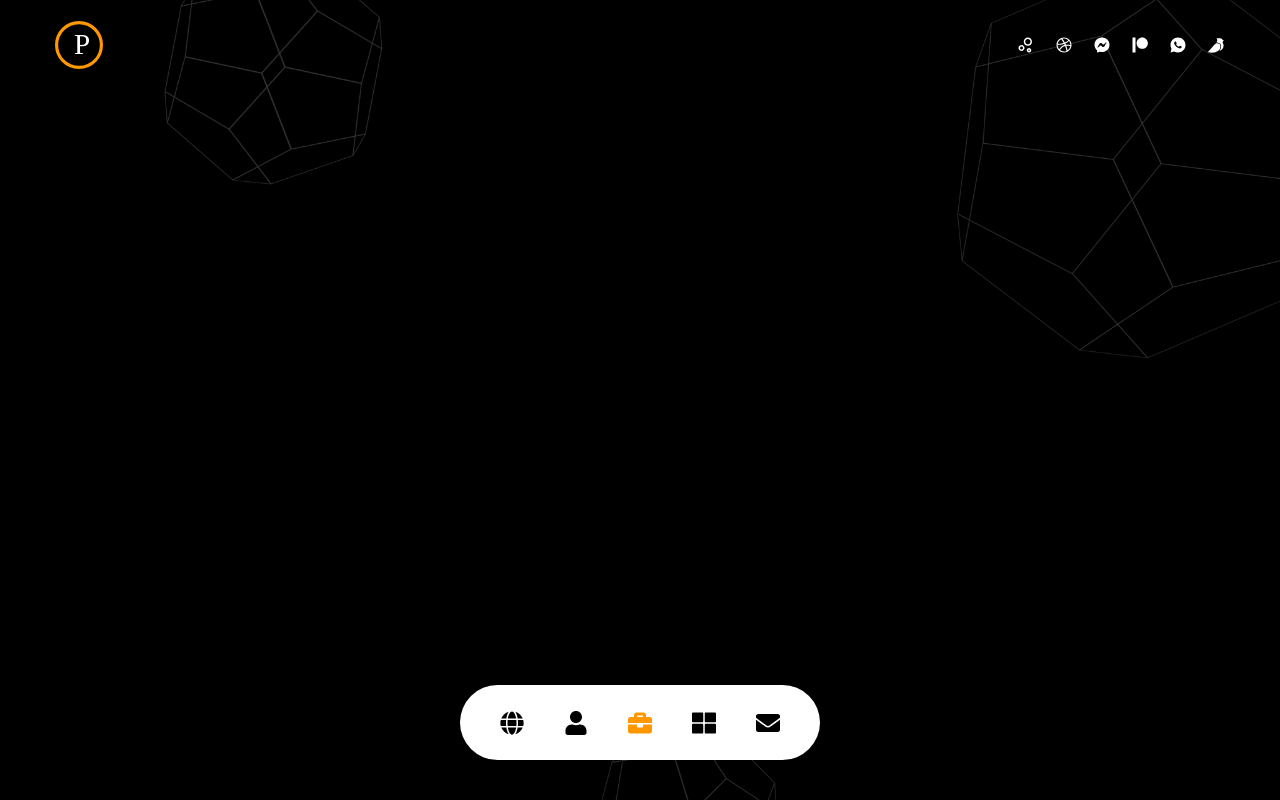
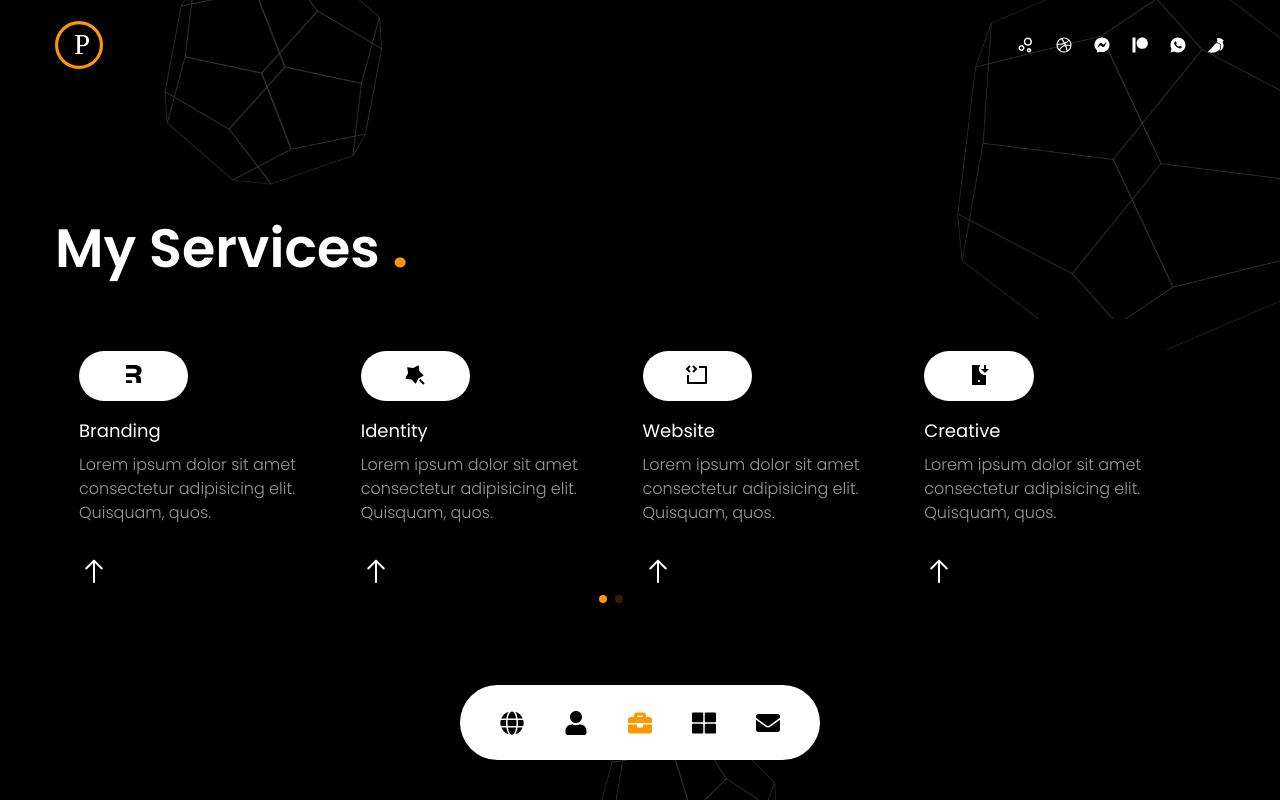
Before and after one commit to Ajosh-NyxBar/photo-nextjs, a Next.js app: page /services in a window 1280 px wide. Before the commit this address had no page. Built offline with nearby package versions, Linux system fonts and the light colour scheme.

Commit message:
add work page

```diff
--- a/components/ServiceSlider.js
+++ b/components/ServiceSlider.js
@@ -1,11 +1,104 @@
-import React from 'react'
+import React from "react";
+import {
+  RiArrowRightSLine,
+  RiCodeBlock,
+  RiMagicFill,
+  RiMobileDownloadFill,
+  RiRemixRunFill,
+  RiRocket2Fill,
+} from "react-icons/ri";
+import { Swiper, SwiperSlide } from "swiper/react";
+import "swiper/css";
+import "swiper/css/pagination";
+import "swiper/css/free-mode";
+import { Pagination, FreeMode } from "swiper/modules";
+import { RxArrowTopRight } from "react-icons/rx";
+
+const services = [
+  {
+    icon: <RiRemixRunFill />,
+    title: "Branding",
+    description:
+      "Lorem ipsum dolor sit amet consectetur adipisicing elit. Quisquam, quos.",
+  },
+  {
+    icon: <RiMagicFill />,
+    title: "Identity",
+    description:
+      "Lorem ipsum dolor sit amet consectetur adipisicing elit. Quisquam, quos.",
+  },
+  {
+    icon: <RiCodeBlock />,
+    title: "Website",
+    description:
+      "Lorem ipsum dolor sit amet consectetur adipisicing elit. Quisquam, quos.",
+  },
+  {
+    icon: <RiMobileDownloadFill />,
+    title: "Creative",
+    description:
+      "Lorem ipsum dolor sit amet consectetur adipisicing elit. Quisquam, quos.",
+  },
+  {
+    icon: <RiRocket2Fill />,
+    title: "SEO",
+    description:
+      "Lorem ipsum dolor sit amet consectetur adipisicing elit. Quisquam, quos.",
+  },
+];
 
 const ServiceSlider = () => {
   return (
-    <div>
+    <Swiper
+      breakpoints={{
+        320: {
+          slidesPerView: 1,
+          spaceBetween: 15,
+        },
+        640: {
+          slidesPerView: 2,
+          spaceBetween: 15,
+        },
+        1024: {
+          slidesPerView: 4,
+          spaceBetween: 15,
+        },
+      }}
+      freeMode={true}
+      pagination={{
+        clickable: true,
+      }}
+      modules={[Pagination, FreeMode]}
+    >
+      {services.map((service, index) => (
+        <SwiperSlide key={index}>
+          <div
+            className="bg-black h-max px-6 py-8 flex sm:flex-col gap-x-6 sm:gap-x-0 group rounded cursor-pointer border-[#ff9800] hover:border-t-2
+          transition-all duration-300"
+          >
+            <div
+              className="text-4xl w-[50%] h-[50px] flex pt-3 text-[24px]
+            justify-center rounded-full bg-white group-hover:bg-[#ff9800] mb-4"
+            >
+              {service.icon}
+            </div>
+            <div className="mb-8">
+              <div className="mb-2 text-lg text-white">{service.title}</div>
+              <p className="max-w-[350px] leading-normal">
+                {service.description}
+              </p>
+            </div>
 
-    </div>
-  )
-}
+            {/* ARROw */}
+            <div className="text-3xl">
+              <RxArrowTopRight className="group-hover:rotate-45 -rotate-45 transition-all duration-300 text-white
+              rounded-full group-hover:text-[#ff9800]"/>
+            </div>
+          </div>
+        </SwiperSlide>
+      ))}
+    </Swiper>
+  );
+};
 
-export default ServiceSlider
+export default ServiceSlider;
--- a/components/WorkSlider.js
+++ b/components/WorkSlider.js
@@ -1,11 +1,97 @@
-import React from 'react'
+import React from "react";
+
+const work = [
+  {
+    slides: [
+      {
+        images: [
+          {
+            path: "/thumb1.jpg",
+            title: "title",
+          },
+          {
+            path: "/thumb2.jpg",
+            title: "title",
+          },
+          {
+            path: "/thumb3.jpg",
+            title: "title",
+          },
+          {
+            path: "/thumb4.jpg",
+            title: "title",
+          },
+          {
+            path: "/thumb5.jpg",
+            title: "title",
+          },
+          {
+            path: "/thumb1.jpg",
+            title: "title",
+          },
+        ],
+      },
+    ],
+  },
+];
+
+import { Swiper, SwiperSlide } from "swiper/react";
+import "swiper/css";
+import "swiper/css/free-mode";
+import "swiper/css/navigation";
+import "swiper/css/pagination";
+
+import { Pagination } from "swiper/modules";
+import { BsArrowRight } from "react-icons/bs";
+
+import Image from "next/image";
 
 const WorkSlider = () => {
   return (
-    <div>
+    <Swiper
+      spaceBetween={10}
+      pagination={{
+        clickable: true,
+      }}
+      modules={[Pagination]}
+      className="h-[280px] sm:h-[480px]"
+    >
+      {work[0].slides.map((item, index) => (
+        <SwiperSlide key={index}>
+          <div className="grid grid-cols-3 grid-rows-2 gap-4 cursor-pointer">
+            {item.images.map((image, index) => (
+              <div
+                key={index}
+                className="relative rounded-lg overflow-hidden flex items-center justify-center group"
+              >
+                <div className="flex items-center justify-center relative overflow-hidden group">
+                  {/* IMAGE */}
+                  <Image src={image.path} width={500} height={300} />
 
-    </div>
-  )
-}
+                  {/* Overlay */}
+                  <div
+                    className="absolute bg-white/90 flex flex-col items-center
+                  justify-end gap-8 p-4 text-xl transition duration-300 ease-in-out transform translate-x-[100%] translate-y-full
+                  group-hover:translate-y-0 group-hover:translate-x-0 bottom-0 right-0"
+                  >
+                    <div className="flex items-center gap-x-2 text-[14px] tracking-[0.2rem]">
+                      <div className="delay-100">My</div>
+                      <div className="translate-y-[300%] group-hover:translate-y-0 transition-all duration-300 delay-150">
+                        Work
+                      </div>
+                      <div className="translate-y-[300%] group-hover:translate-y-0 transition-all duration-300 delay-300">
+                        <BsArrowRight className="text-2xl" />
+                      </div>
+                    </div>
+                  </div>
+                </div>
+              </div>
+            ))}
+          </div>
+        </SwiperSlide>
+      ))}
+    </Swiper>
+  );
+};
 
-export default WorkSlider
+export default WorkSlider;
--- /dev/null
+++ b/pages/services/index.js
@@ -0,0 +1,40 @@
+import React from "react";
+import { motion } from "framer-motion";
+import { fade } from "@/variants";
+import ServiceSlider from "@/components/ServiceSlider";
+
+const Services = () => {
+  return (
+    <div className="h-full py-36 flex items-center">
+      <div className="container mx-auto">
+        <div className="flex flex-col gap-x-8">
+          {/* TEXT */}
+          <div className="text-center flex xl:w-[59vw] flex-col lg:text-left mb-4 xl:mb-0">
+            <motion.h2
+              variants={fade("up", 0.2)}
+              initial="hidden"
+              animate="show"
+              exit="hidden"
+              className="h2 xl:mt-8"
+            >
+             My Services <span className="text-[#ff9800]">.</span>
+            </motion.h2>
+          </div>
+
+          {/* SLIDER */}
+          <motion.div
+            variants={fade("down", 0.6)}
+            initial="hidden"
+            animate="show"
+            exit="hidden"
+            className="w-full mt-5 xl:max-w-[95%]"
+          >
+            <ServiceSlider />
+          </motion.div>
+        </div>
+      </div>
+    </div>
+  );
+};
+
+export default Services;
--- /dev/null
+++ b/pages/work/index.js
@@ -0,0 +1,41 @@
+import React from 'react'
+import {motion} from 'framer-motion'
+import { fade } from '@/variants'
+import WorkSlider from '@/components/WorkSlider'
+
+const index = () => {
+  return (
+    <div className='h-full py-36 flex items-center'>
+      <div className='container mx-auto'>
+        <div className='flex flex-col gap-x-8'>
+
+            {/* Text */}
+            <div className='text-center flex xl:w-[60vw] flex-col lg:text-left mb-4 xl:mb-0'>
+                <motion.h2
+                variants={fade("up", 0.2)}
+                initial="hidden"
+                animate="show"
+                exit="hidden"
+                className='h2 xl:mt-8'>
+                    My Work <span className='text-[#ff9800]'>.</span>
+                </motion.h2>
+            </div>
+
+
+            {/* Slider */}
+            <motion.div
+            variants={fade("down", 0.6)}
+            initial="hidden"
+            animate="show"
+            exit="hidden"
+            className='w-full xl:max-w-[100%]'
+            >
+                <WorkSlider />
+            </motion.div>
+        </div>
+      </div>
+    </div>
+  )
+}
+
+export default index
```
